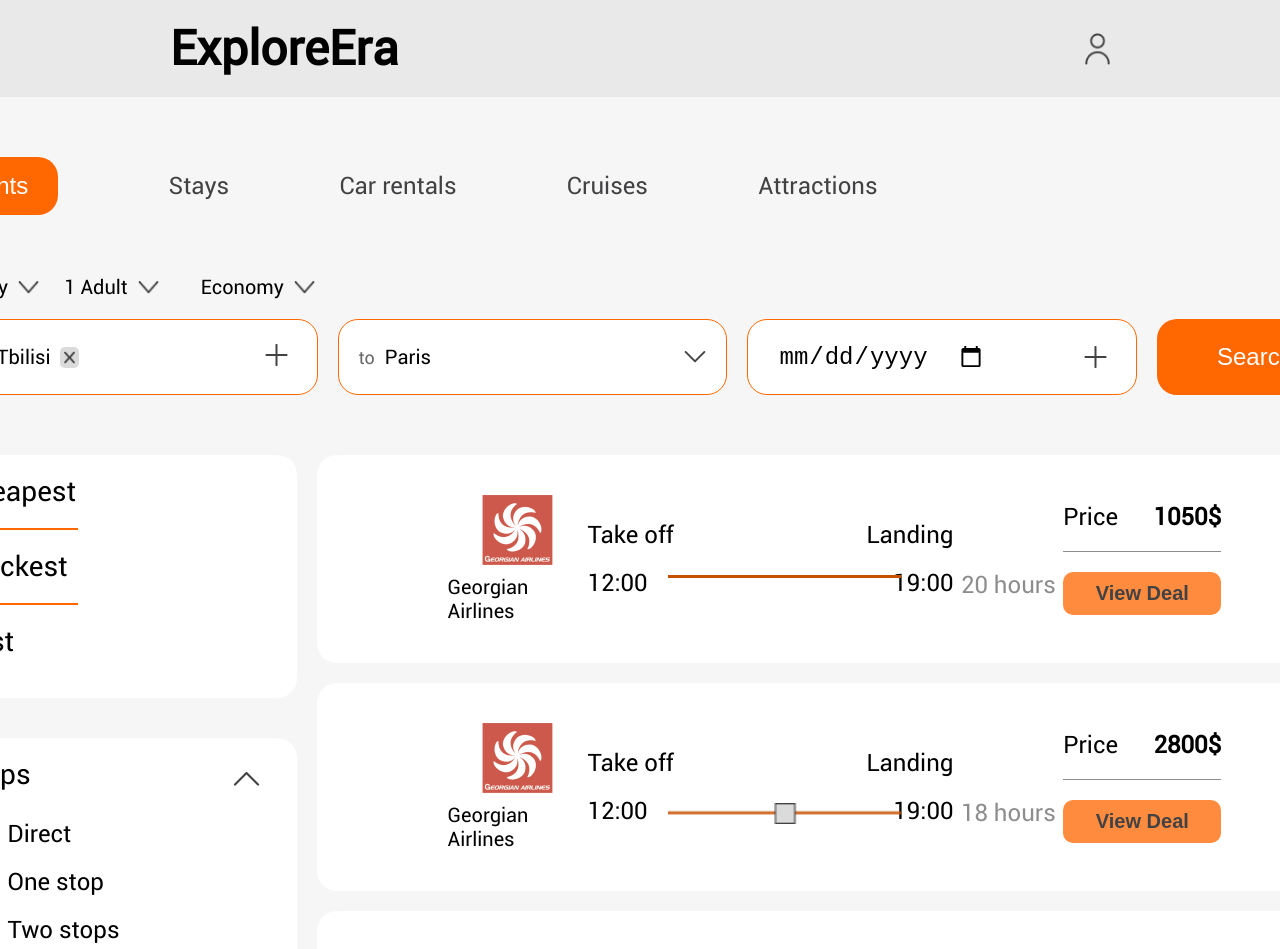
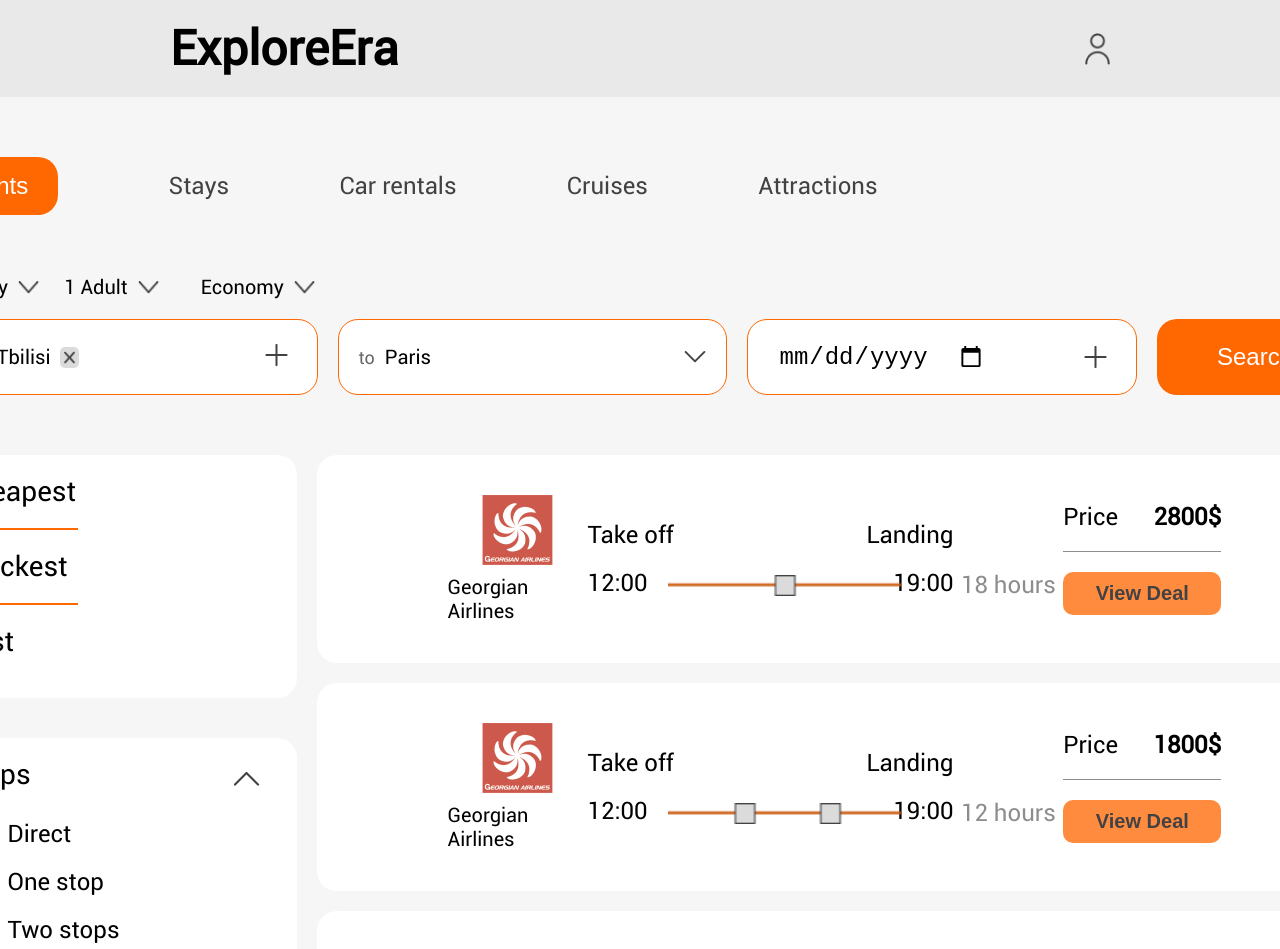
Before and after one commit to Tornike512/Unilab-Figma-Website, a React (Vite) app: page /bookflight in a window 1280 px wide. Shown: the top 949 px of the page. Built offline with nearby package versions, Linux system fonts and the light colour scheme.

Commit message:
Add: Function For Loading More Flights

```diff
--- a/src/pages/BookFlightPage/BookFlightPage.jsx
+++ b/src/pages/BookFlightPage/BookFlightPage.jsx
@@ -1,3 +1,5 @@
+import { useState } from "react";
+
 import dropDownIcon from "/src/assets/dropdown-icon.png";
 import plusIcon from "/src/assets/plus-icon.png";
 import closeIcon from "/src/assets/close-icon.png";
@@ -14,6 +16,9 @@ import flights from "./flight.json";
 import "./BookFlightPage.scss";
 
 export function BookFlightPage() {
+  const [showMore, setShowMore] = useState(10);
+  const [hideShowMore, setHideShowMore] = useState(false);
+
   const handleLanding = (landing) => {
     if (landing === 0) {
       return noLanding;
@@ -24,6 +29,7 @@ export function BookFlightPage() {
     }
   };
 
+  console.log(showMore);
   return (
     <section className="book-flight-page">
       <div className="book-flight">
@@ -176,7 +182,7 @@ export function BookFlightPage() {
             </div>
           </aside>
           <div className="flight-container">
-            {flights.flight.map((flight) => {
+            {flights.flight.slice(1, showMore).map((flight) => {
               return (
                 <div key={flight.id} className="flight-details">
                   <ul className="airlines-company">
@@ -211,7 +217,19 @@ export function BookFlightPage() {
                 </div>
               );
             })}
-            <button className="more-results-button">Show more results</button>
+            {!hideShowMore && (
+              <button
+                onClick={() => {
+                  setShowMore(showMore + 10);
+                  if (showMore >= 20) {
+                    setHideShowMore(true);
+                  }
+                }}
+                className="more-results-button"
+              >
+                Show more results
+              </button>
+            )}
           </div>
         </div>
       </div>
```
